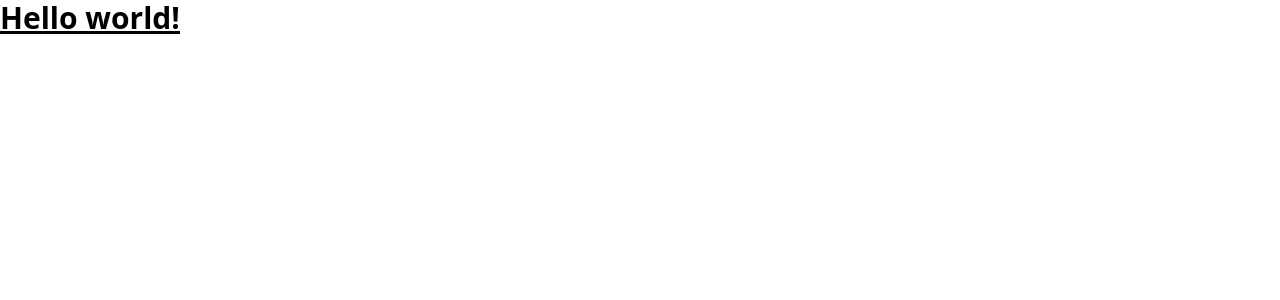
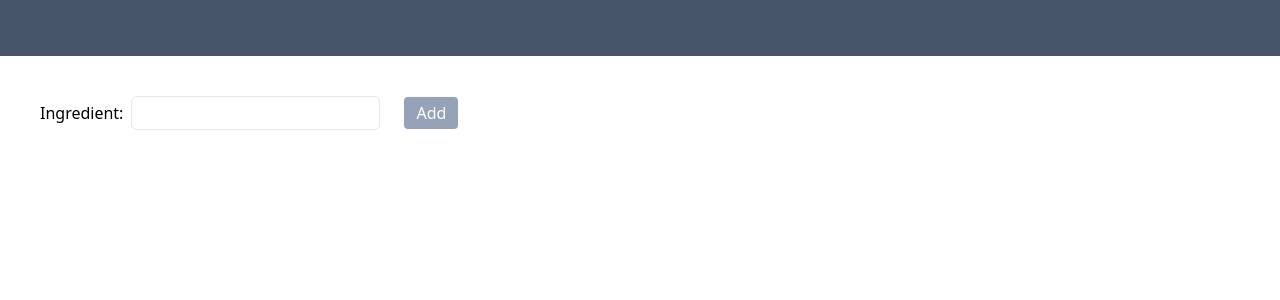
Before and after one commit to NuviaWright/cookme-frontend, an Angular app: page / in a window 1280 px wide. Shown: the top 300 px of the page. Built offline with nearby package versions, Linux system fonts and the light colour scheme.

Commit message:
Added ingredient form

```diff
--- a/angular.json
+++ b/angular.json
@@ -96,5 +96,8 @@
         }
       }
     }
+  },
+  "cli": {
+    "analytics": false
   }
 }
--- a/src/app/app.component.html
+++ b/src/app/app.component.html
@@ -1,3 +1,4 @@
-<h1 class="text-3xl font-bold underline">
-  Hello world!
-</h1>
+<nav class="bg-slate-600 w-100 h-14"></nav>
+<div class="ms-10 mt-10">
+  <app-ingredients></app-ingredients>
+</div>
--- a/src/app/app.component.ts
+++ b/src/app/app.component.ts
@@ -1,12 +1,13 @@
 import { Component } from '@angular/core';
 import { RouterOutlet } from '@angular/router';
+import { IngredientsComponent } from './ingredients/ingredients.component';
 
 @Component({
   selector: 'app-root',
   standalone: true,
-  imports: [RouterOutlet],
+  imports: [RouterOutlet, IngredientsComponent],
   templateUrl: './app.component.html',
-  styleUrl: './app.component.css'
+  styleUrl: './app.component.css',
 })
 export class AppComponent {
   title = 'cookme';
--- /dev/null
+++ b/src/app/ingredient.ts
@@ -0,0 +1,9 @@
+export interface IngredientInterface {
+    name: string
+}
+
+export class Ingredients {
+    constructor (
+        public name: string
+    ) {}
+}
--- /dev/null
+++ b/src/app/ingredients/ingredients.component.html
@@ -0,0 +1,14 @@
+<form #ingredientForm="ngForm">
+    <div class="flex flex-wrap justify-start gap-2 items-baseline">
+        <label for="ingredient">Ingredient: </label>
+        <input type="text" id="ingredient" class="rounded-md border px-2 py-1" [(ngModel)]="ingredient.name" [ngModelOptions]="{standalone: true}" name="name" required>
+        <button class="rounded bg-slate-400 text-white ms-4 px-3 py-1" (click)="addIngredient()">Add</button>
+    </div>
+    <input type="submit" value="">
+</form>
+
+<div class="mt-5">
+    <ul class="list-disc list-inside" *ngFor="let ingredient of ingredients">
+        <li>{{ingredient}}</li>
+    </ul>
+</div>
--- /dev/null
+++ b/src/app/ingredients/ingredients.component.ts
@@ -0,0 +1,22 @@
+import { Component, Input, Output } from '@angular/core';
+import { FormsModule } from '@angular/forms';
+import { CommonModule } from '@angular/common';
+import { Ingredients } from '../ingredient';
+
+@Component({
+  selector: 'app-ingredients',
+  standalone: true,
+  imports: [FormsModule, CommonModule],
+  templateUrl: './ingredients.component.html',
+  styleUrl: './ingredients.component.css',
+})
+export class IngredientsComponent {
+  ingredients: Array<string> = [];
+  ingredient = new Ingredients("");
+
+  addIngredient() {
+    if(this.ingredient.name == "") return;
+    this.ingredients.push(this.ingredient.name);
+    this.ingredient.name = "";
+  }
+}
```
Also changed, not shown: src/app/ingredients/ingredients.component.css (added), 1 other file (tests, documents, lock files or other folders).
